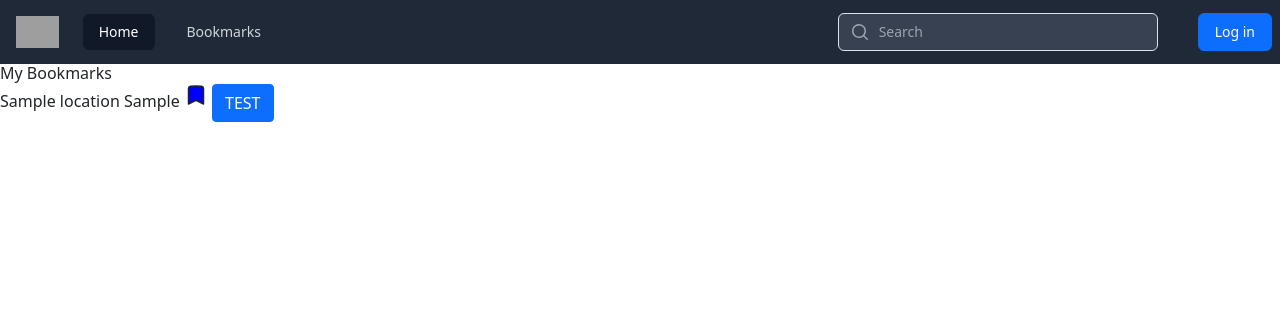
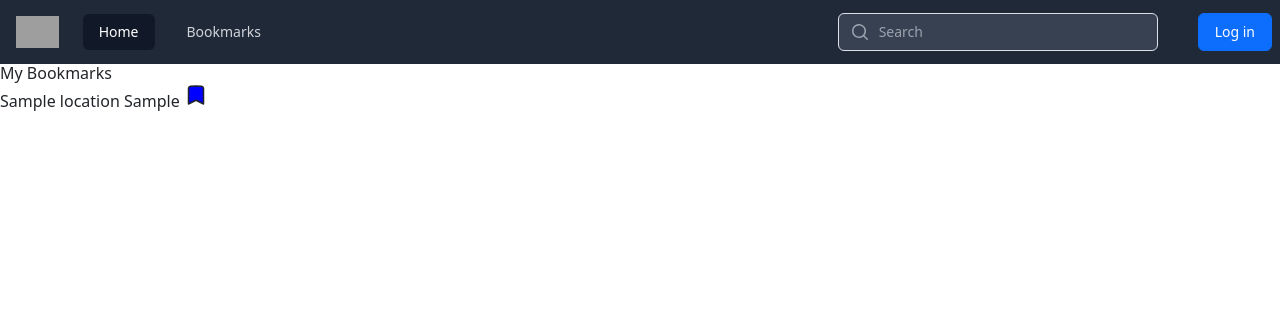
Before and after one commit to benong777/Broadkast, a Flask app: template templates/bookmarks.html in a window 1280 px wide. Shown: the top 324 px of the page. Run offline with Flask 2, Linux system fonts and the light colour scheme; the template is opened without the code that fills it: values that come from a table or form of the project are taken from there, others are empty; tables that the repository leaves empty hold one stand-in row (values such as "Sample post"); some libraries are stand-ins or nearby versions; grey boxes are pictures that could not be loaded.

Commit message:
Removed unused test btn

```diff
--- a/templates/bookmarks.html
+++ b/templates/bookmarks.html
@@ -18,8 +18,6 @@
         <!-- <svg xmlns="http://www.w3.org/2000/svg" width="24" height="24" fill="red" class="bi bi-bookmark" viewBox="0 0 16 16">
           <path d="M2 2a2 2 0 0 1 2-2h8a2 2 0 0 1 2 2v13.5a.5.5 0 0 1-.777.416L8 13.101l-5.223 2.815A.5.5 0 0 1 2 15.5V2zm2-1a1 1 0 0 0-1 1v12.566l4.723-2.482a.5.5 0 0 1 .554 0L13 14.566V2a1 1 0 0 0-1-1H4z"/>
         </svg> -->
-
-        <button id="test_btn" class="test_btn btn btn-primary">TEST</button>
       </li>
     {% endfor %}
   </ul>
```
